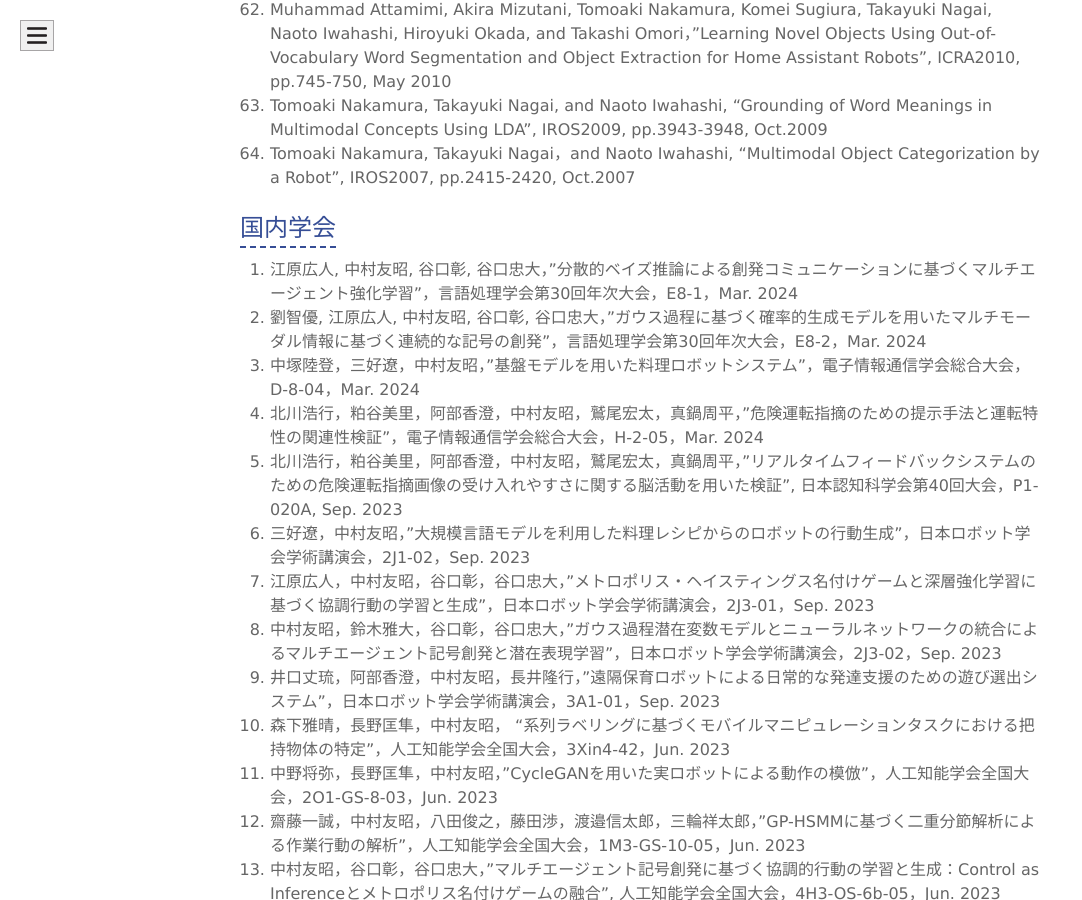
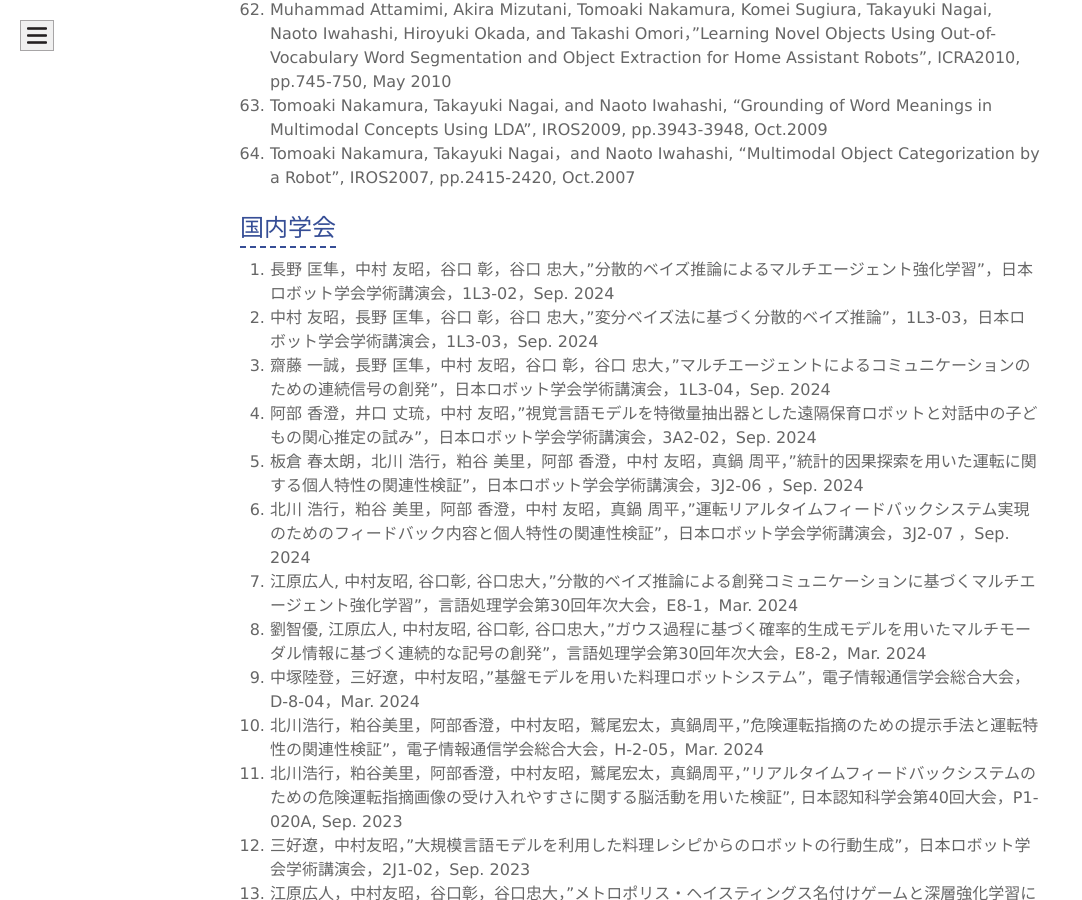
Before and after one commit to naka-lab/naka-lab.github.io, a Jekyll site: the page built from subpages/pub.md, in a window 1280 px wide and 900 px high, scrolled down 9697 px. Shown: the whole window, without its empty margins (0-1082 px from the left). Built offline with Jekyll 4.4.1, drawn with Linux system fonts in a browser that asks for light colours.

Commit message:
Update pub.md

```diff
--- a/subpages/pub.md
+++ b/subpages/pub.md
@@ -157,6 +157,12 @@ Signal Processing, pp. 13-16, Feb. 2020
 
 
 ## 国内学会
+1. 長野 匡隼，中村 友昭，谷口 彰，谷口 忠大，"分散的ベイズ推論によるマルチエージェント強化学習"，日本ロボット学会学術講演会，1L3-02，Sep. 2024
+1. 中村 友昭，長野 匡隼，谷口 彰，谷口 忠大，"変分ベイズ法に基づく分散的ベイズ推論"，1L3-03，日本ロボット学会学術講演会，1L3-03，Sep. 2024
+1. 齋藤 一誠，長野 匡隼，中村 友昭，谷口 彰，谷口 忠大，"マルチエージェントによるコミュニケーションのための連続信号の創発"，日本ロボット学会学術講演会，1L3-04，Sep. 2024
+1. 阿部 香澄，井口 丈琉，中村 友昭，"視覚言語モデルを特徴量抽出器とした遠隔保育ロボットと対話中の子どもの関心推定の試み"，日本ロボット学会学術講演会，3A2-02，Sep. 2024
+1. 板倉 春太朗，北川 浩行，粕谷 美里，阿部 香澄，中村 友昭，真鍋 周平，"統計的因果探索を用いた運転に関する個人特性の関連性検証"，日本ロボット学会学術講演会，3J2-06 ，Sep. 2024
+1. 北川 浩行，粕谷 美里，阿部 香澄，中村 友昭，真鍋 周平，"運転リアルタイムフィードバックシステム実現のためのフィードバック内容と個人特性の関連性検証"，日本ロボット学会学術講演会，3J2-07 ，Sep. 2024
 1. 江原広人, 中村友昭, 谷口彰, 谷口忠大，"分散的ベイズ推論による創発コミュニケーションに基づくマルチエージェント強化学習"，言語処理学会第30回年次大会，E8-1，Mar. 2024
 1. 劉智優, 江原広人, 中村友昭, 谷口彰, 谷口忠大，"ガウス過程に基づく確率的生成モデルを用いたマルチモーダル情報に基づく連続的な記号の創発"，言語処理学会第30回年次大会，E8-2，Mar. 2024
 1. 中塚陸登，三好遼，中村友昭，"基盤モデルを用いた料理ロボットシステム"，電子情報通信学会総合大会，D-8-04，Mar. 2024
```
